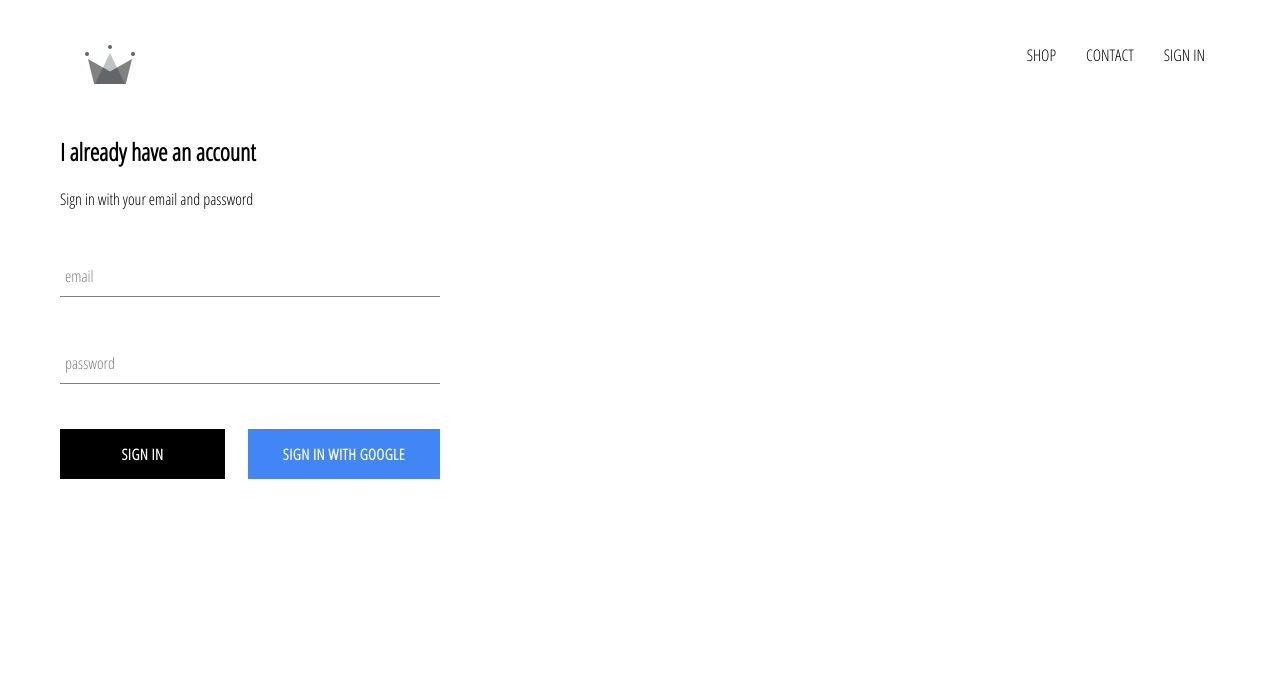
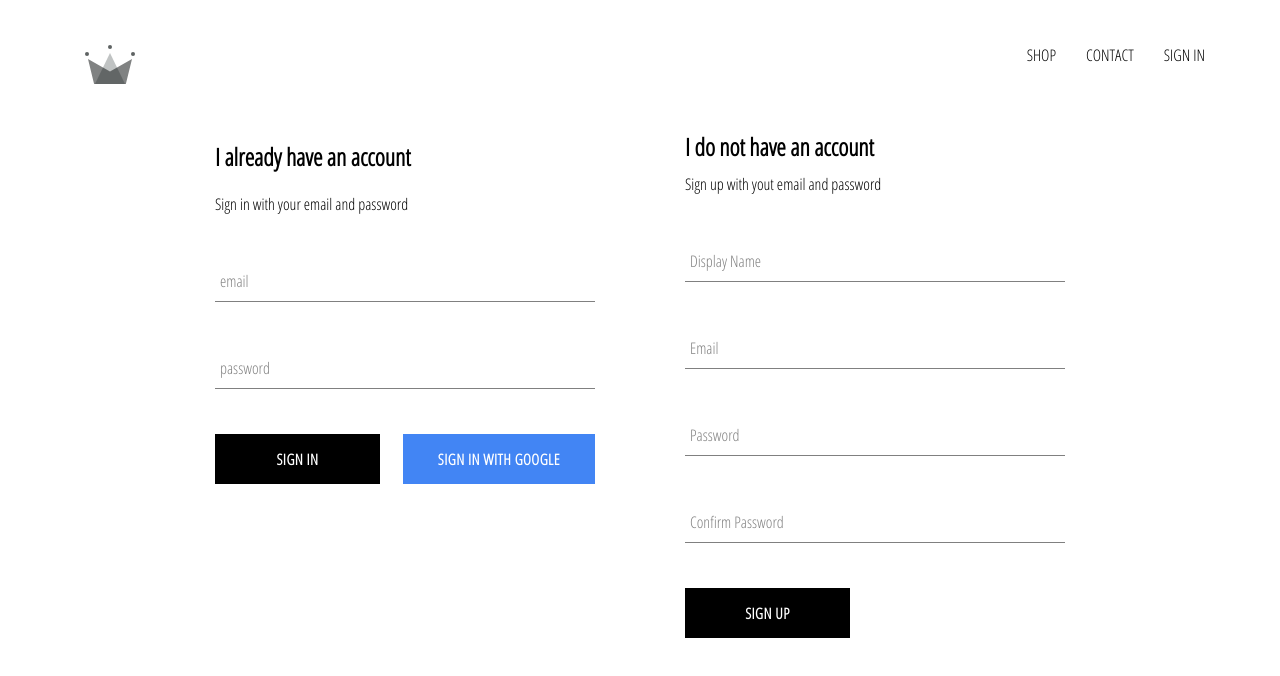
Before and after one commit to victory-oki/crwn-clothing, a React (Create React App) app: page /signin in a window 1280 px wide. Shown: the top 676 px of the page. Built offline with nearby package versions, Linux system fonts and the light colour scheme; no server answers.

Commit message:
add functionality store authenticated users into  firestore database

```diff
--- a/src/App.js
+++ b/src/App.js
@@ -5,7 +5,7 @@
 import SignInAndSignUpPage from "./pages/sign-in-and-sign-up/sign-in-and-sign-up.component";
 import "./App.css";
 import { Route, Switch } from "react-router-dom";
-import { auth } from "./firebase/firebase.util";
+import { auth, createUserProfileDocument } from "./firebase/firebase.util";
 
 const HatsPage = () => (
   <div>
@@ -23,9 +23,25 @@
   unsubscribeFromAuth = null;
   componentDidMount() {
     // subscribes to userstate from firebase
-    this.unsubscribeFromAuth = auth.onAuthStateChanged((user) => {
-      this.setState({ currentUser: user });
-      console.log(user);
+    this.unsubscribeFromAuth = auth.onAuthStateChanged(async (userAuth) => {
+      if (userAuth) {
+        const userRef = await createUserProfileDocument(userAuth);
+        userRef.onSnapshot((snapshot) => {
+          this.setState(
+            {
+              currentUser: {
+                id: snapshot.id,
+                ...snapshot.data(),
+              },
+            },
+            () => console.log(this.state)
+          );
+        });
+      } else {
+        this.setState({
+          currentUser: userAuth,
+        });
+      }
     });
   }
   componentWillUnmount() {
--- /dev/null
+++ b/src/components/sign-up/sign-up.component.jsx
@@ -0,0 +1,95 @@
+import React from "react";
+import "./sign-up.styles.scss";
+
+import FormInput from "../form-input/form-input.component";
+import CustomButton from "../custom-button/custom-button.component";
+
+import { auth, createUserProfileDocument } from "../../firebase/firebase.util";
+
+class SignUp extends React.Component {
+  constructor() {
+    super();
+    this.state = {
+      displayName: "",
+      email: "",
+      password: "",
+      confirmPassword: "",
+    };
+  }
+  handleSubmit = async (event) => {
+    event.preventDefault();
+    const { displayName, email, password, confirmPassword } = this.state;
+    if (password !== confirmPassword) {
+      alert("passwords dont match");
+      return;
+    }
+    try {
+      const { user } = await auth.createUserWithEmailAndPassword(
+        email,
+        password
+      );
+      await createUserProfileDocument(user, { displayName });
+
+      this.setState({
+        displayName: "",
+        email: "",
+        password: "",
+        confirmPassword: "",
+      });
+    } catch (error) {
+      console.error(console.error());
+    }
+  };
+
+  handleChange = (event) => {
+    const { name, value } = event.target;
+    this.setState({ [name]: value });
+  };
+  render() {
+    const { displayName, email, password, confirmPassword } = this.state;
+    return (
+      <div className="sign-up">
+        <h2 className="title">I do not have an account</h2>
+        <span>Sign up with yout email and password</span>
+
+        <form action="" className="sign-up-form" onSubmit={this.handleSubmit}>
+          <FormInput
+            type="text"
+            name="displayName"
+            value={displayName}
+            handleChange={this.handleChange}
+            label="Display Name"
+            required
+          ></FormInput>
+          <FormInput
+            type="email"
+            name="email"
+            value={email}
+            handleChange={this.handleChange}
+            label="Email"
+            required
+          ></FormInput>
+          <FormInput
+            type="password"
+            name="password"
+            value={password}
+            handleChange={this.handleChange}
+            label="Password"
+            required
+          ></FormInput>
+          <FormInput
+            type="password"
+            name="confirmPassword"
+            value={confirmPassword}
+            handleChange={this.handleChange}
+            label="Confirm Password"
+            required
+          ></FormInput>
+          <CustomButton type="submit">SIGN UP</CustomButton>
+        </form>
+      </div>
+    );
+  }
+}
+
+export default SignUp;
--- /dev/null
+++ b/src/components/sign-up/sign-up.styles.scss
@@ -0,0 +1,9 @@
+.sign-up {
+  display: flex;
+  flex-direction: column;
+  width: 380px;
+
+  .title {
+    margin: 10px 0;
+  }
+}
--- a/src/firebase/firebase.util.js
+++ b/src/firebase/firebase.util.js
@@ -13,6 +13,26 @@
   measurementId: "G-E5GK3SSQ0W",
 };
 
+export const createUserProfileDocument = async (userAuth, additionalData) => {
+  if (!userAuth) return;
+  const userRef = firestore.doc(`users/${userAuth.uid}`);
+  const snapshot = await userRef.get();
+  if (!snapshot.exists) {
+    const { displayName, email } = userAuth;
+    const createdAt = new Date();
+    try {
+      await userRef.set({
+        displayName,
+        email,
+        createdAt,
+        ...additionalData,
+      });
+    } catch (error) {
+      console.log(`error creating user`, error.message);
+    }
+  }
+  return userRef;
+};
 firebase.initializeApp(config);
 
 export const auth = firebase.auth();
--- a/src/pages/sign-in-and-sign-up/sign-in-and-sign-up.component.jsx
+++ b/src/pages/sign-in-and-sign-up/sign-in-and-sign-up.component.jsx
@@ -1,9 +1,11 @@
 import React from "react";
 import SignIn from "../../components/sign-in/sign-in.component";
+import SignUp from "../../components/sign-up/sign-up.component";
 import "./sign-in-and-sign-up.styles.scss";
 const SignInAndSignUpPage = () => (
   <div className="sign-in-and-sign-up">
     <SignIn />
+    <SignUp />
   </div>
 );
 
--- a/src/pages/sign-in-and-sign-up/sign-in-and-sign-up.styles.scss
+++ b/src/pages/sign-in-and-sign-up/sign-in-and-sign-up.styles.scss
@@ -0,0 +1,6 @@
+.sign-in-and-sign-up {
+  width: 850px;
+  display: flex;
+  justify-content: space-between;
+  margin: 30px auto;
+}
```
